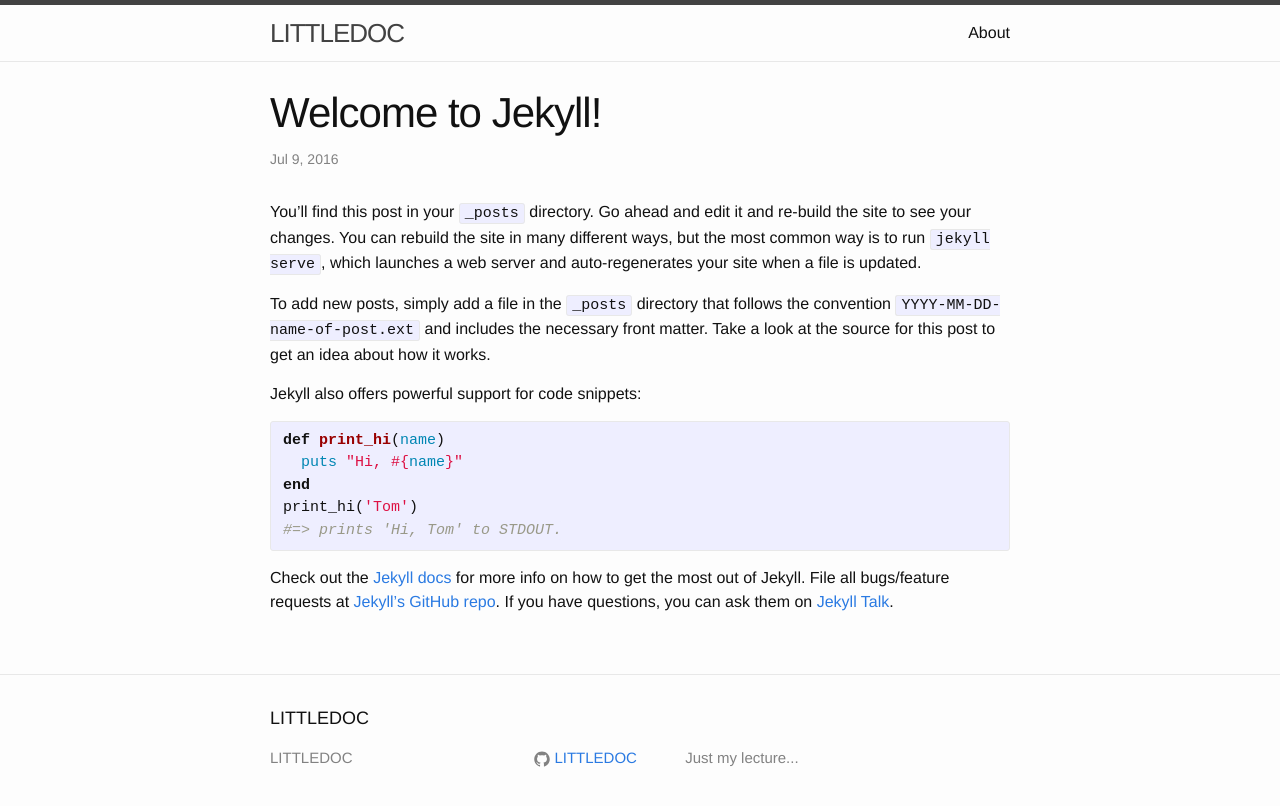
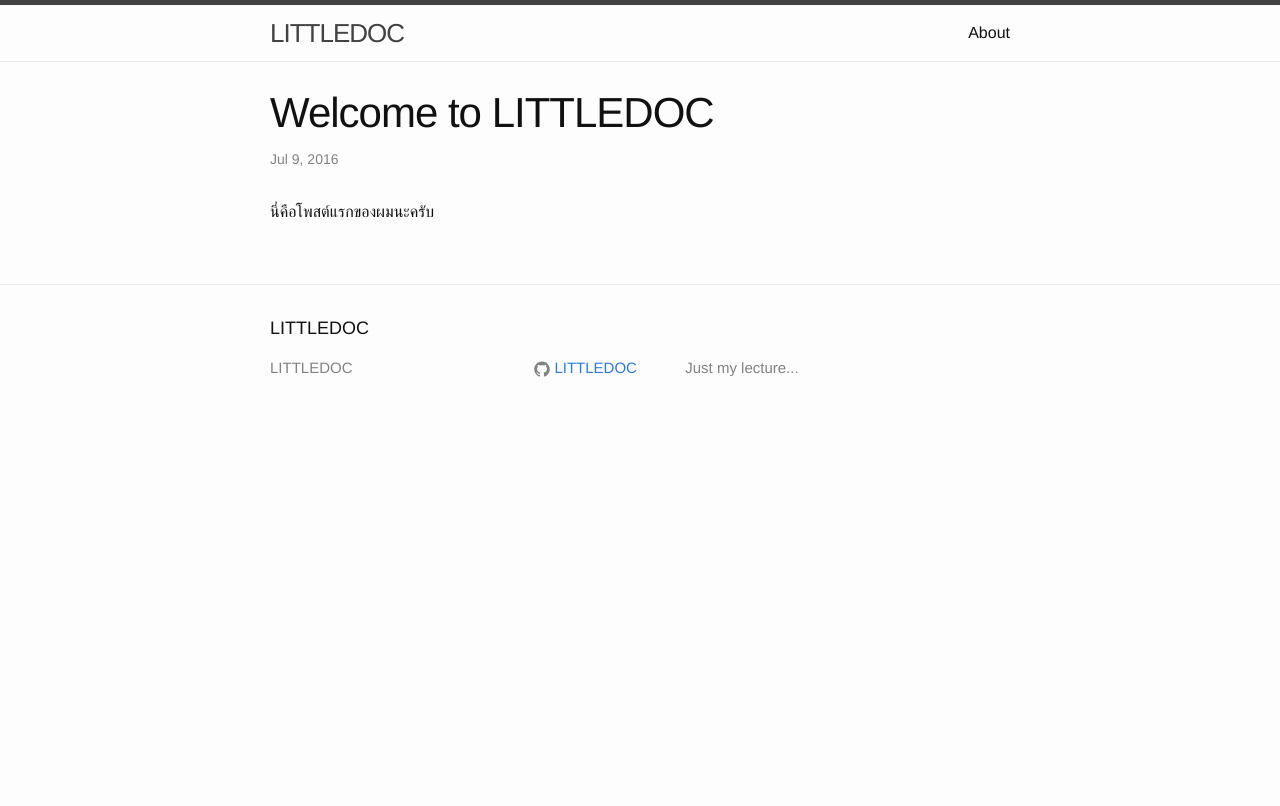
Before and after one commit to LITTLEDOC/littledoc.github.io, a Jekyll site: the page built from _posts/2016-07-09-welcome-to-jekyll.markdown, in a window 1280 px wide. Shown: the top 806 px of the page. Built offline with Jekyll 4.4.1, drawn with Linux system fonts in a browser that asks for light colours.

Commit message:
edit first posts

```diff
--- a/_posts/2016-07-09-welcome-to-jekyll.markdown
+++ b/_posts/2016-07-09-welcome-to-jekyll.markdown
@@ -1,25 +1,7 @@
 ---
 layout: post
-title:  "Welcome to Jekyll!"
+title:  "Welcome to LITTLEDOC"
 date:   2016-07-09 15:28:45 +0700
-categories: jekyll update
+categories: Welcome
 ---
-You’ll find this post in your `_posts` directory. Go ahead and edit it and re-build the site to see your changes. You can rebuild the site in many different ways, but the most common way is to run `jekyll serve`, which launches a web server and auto-regenerates your site when a file is updated.
-
-To add new posts, simply add a file in the `_posts` directory that follows the convention `YYYY-MM-DD-name-of-post.ext` and includes the necessary front matter. Take a look at the source for this post to get an idea about how it works.
-
-Jekyll also offers powerful support for code snippets:
-
-{% highlight ruby %}
-def print_hi(name)
-  puts "Hi, #{name}"
-end
-print_hi('Tom')
-#=> prints 'Hi, Tom' to STDOUT.
-{% endhighlight %}
-
-Check out the [Jekyll docs][jekyll-docs] for more info on how to get the most out of Jekyll. File all bugs/feature requests at [Jekyll’s GitHub repo][jekyll-gh]. If you have questions, you can ask them on [Jekyll Talk][jekyll-talk].
-
-[jekyll-docs]: http://jekyllrb.com/docs/home
-[jekyll-gh]:   https://github.com/jekyll/jekyll
-[jekyll-talk]: https://talk.jekyllrb.com/
+นี่คือโพสต์แรกของผมนะครับ
```
